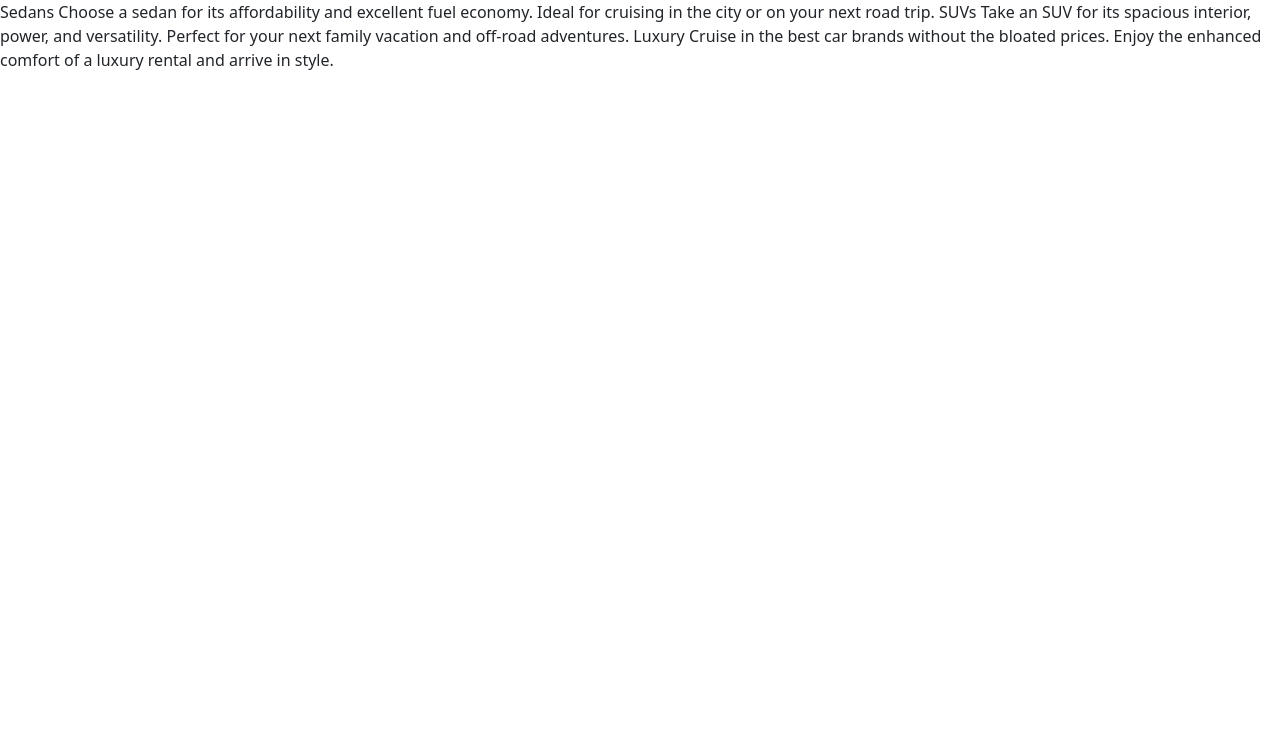
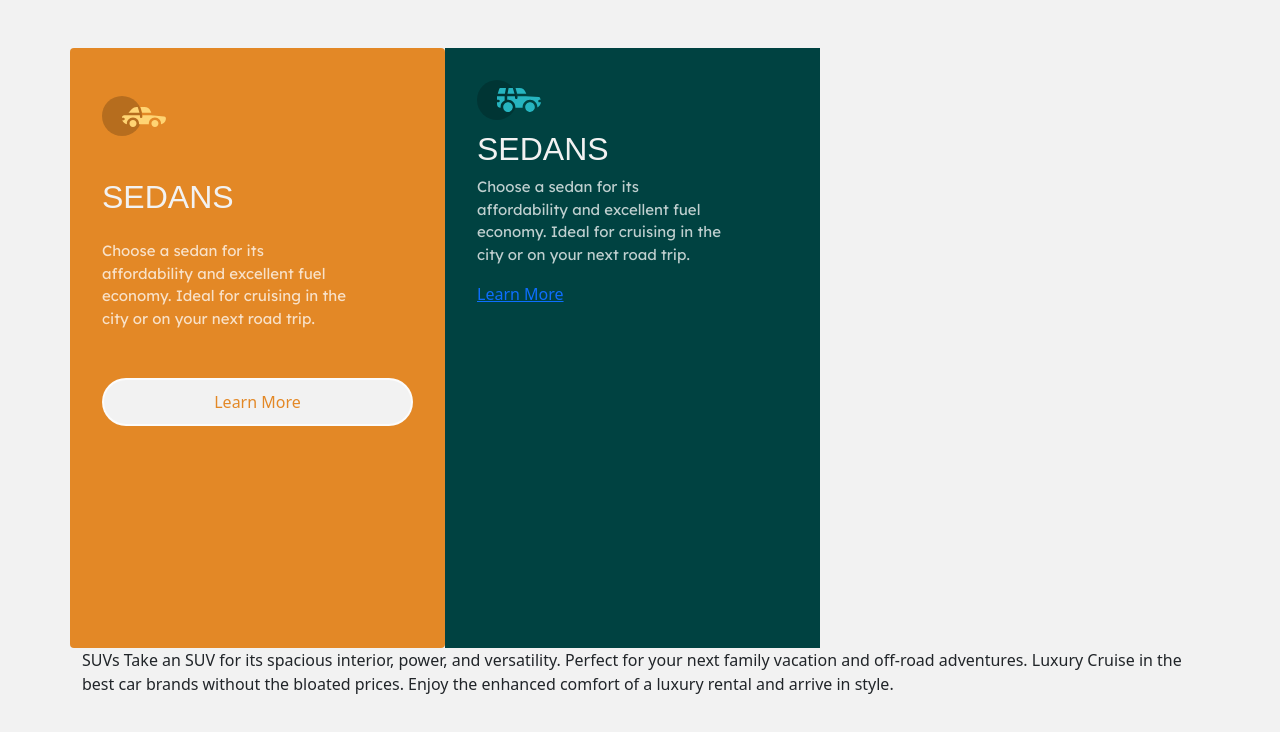
Before and after one commit to AwrelH/3columnCardcomponent, a plain HTML site: page index.html in a window 1280 px wide. Drawn offline with nearby package versions, Linux system fonts and the light colour scheme.

Commit message:
add style and structure to first card, when finished copy over

```diff
--- a/index.html
+++ b/index.html
@@ -1,24 +1,72 @@
 <!DOCTYPE html>
 <html lang="en">
+
 <head>
   <meta charset="UTF-8">
-  <meta name="viewport" content="width=device-width, initial-scale=1.0"> <!-- displays site properly based on user's device -->
+  <meta name="viewport" content="width=device-width, initial-scale=1.0">
+  <!-- displays site properly based on user's device -->
 
   <link rel="icon" type="image/png" sizes="32x32" href="./images/favicon-32x32.png">
-  <link href="https://cdn.jsdelivr.net/npm/bootstrap@5.1.3/dist/css/bootstrap.min.css" rel="stylesheet" integrity="sha384-1BmE4kWBq78iYhFldvKuhfTAU6auU8tT94WrHftjDbrCEXSU1oBoqyl2QvZ6jIW3" crossorigin="anonymous">
+  <link href="https://cdn.jsdelivr.net/npm/bootstrap@5.1.3/dist/css/bootstrap.min.css" rel="stylesheet"
+    integrity="sha384-1BmE4kWBq78iYhFldvKuhfTAU6auU8tT94WrHftjDbrCEXSU1oBoqyl2QvZ6jIW3" crossorigin="anonymous">
 
   <link rel="stylesheet" href="style.css">
+  <link rel="preconnect" href="https://fonts.googleapis.com">
+<link rel="preconnect" href="https://fonts.gstatic.com" crossorigin>
+<link href="https://fonts.googleapis.com/css2?family=Big+Shoulders+Display&family=Lexend+Deca&display=swap" rel="stylesheet">
 
   <title>Frontend Mentor | 3-column preview card component</title>
 
 
 
 </head>
+
 <body>
+  <main class="container mt-5">
+    <div class="row">
 
-  Sedans
+      <!-- first card -->
+      <div class="col-4 rounded card-settings">
+        <div class="icon pt-3 rounded-circle">
+          <svg width="64" height="40" xmlns="http://www.w3.org/2000/svg"><g fill="none" fill-rule="evenodd"><circle fill="#000" opacity=".201" cx="20" cy="20" r="20"/><path d="M52.936 24.11c1.942 0 3.517 1.542 3.517 3.445 0 1.903-1.575 3.445-3.517 3.445s-3.516-1.542-3.516-3.445c0-1.903 1.574-3.445 3.516-3.445zm-21.957 0c1.942 0 3.517 1.542 3.517 3.445 0 1.903-1.575 3.445-3.517 3.445s-3.516-1.542-3.516-3.445c0-1.903 1.574-3.445 3.516-3.445zm6.948-4.848v1.429c0 .716.61 1.293 1.348 1.259a1.295 1.295 0 001.225-1.295v-1.393h8.256l13.483 1.313c.956.093 1.676.881 1.676 1.814 0 2.89-2.126 5.303-4.926 5.819.397-3.557-2.458-6.62-6.053-6.62-3.646 0-6.504 3.14-6.039 6.723h-9.879c.466-3.588-2.397-6.722-6.039-6.722-3.595 0-6.45 3.062-6.052 6.62-2.14-.398-3.916-1.912-4.61-3.931h1.142c.731 0 1.32-.598 1.285-1.322-.033-.678-.629-1.2-1.322-1.2H20v-.251c0-1.274 1.066-2.243 2.306-2.243h15.62zM42.59 11c2.645 0 4.99 1.556 5.972 3.963l.726 1.779H40.17L38.413 11h4.178zm-6.865 0l1.758 5.741H26.505l3.357-3.654A6.502 6.502 0 0134.644 11h1.082z" fill="#FFD473" fill-rule="nonzero"/></g></svg>
+        </div>
+
+        <h1 class="card-text mt-5">
+          Sedans</h1>
+
+        <p class="text pt-3">
           Choose a sedan for its affordability and excellent fuel economy. Ideal for cruising in the city
           or on your next road trip.
+        </p>
+
+        <a class="mt-5 learn-more" href="#">Learn More</a>
+
+      </div>
+
+
+      <!-- second card -->
+      <div class="col-4 card-settings">
+        <div class="icon">
+          <svg width="64" height="40" xmlns="http://www.w3.org/2000/svg"><g fill="none" fill-rule="evenodd"><circle fill="#000" opacity=".201" cx="20" cy="20" r="20"/><path d="M31.002 22.358c2.917 0 5.18 2.593 4.762 5.506a4.828 4.828 0 01-2.962 3.778 4.797 4.797 0 01-5.3-1.165c-1.188-1.26-1.235-2.613-1.263-2.613-.42-2.924 1.857-5.506 4.763-5.506zm22 0c3.457 0 5.798 3.567 4.41 6.744A4.816 4.816 0 0152.3 31.94a4.826 4.826 0 01-4.06-4.077c-.42-2.915 1.846-5.506 4.762-5.506zm-15.04-6.083v1.462a1.29 1.29 0 001.352 1.29c.693-.033 1.227-.631 1.227-1.326v-1.426h8.3l13.056.716a1.29 1.29 0 011.164.917c.27.895.446 1.477.563 1.87h-1.047c-.694 0-1.291.534-1.324 1.228a1.29 1.29 0 001.288 1.352h1.445c-.164 2.225-1.57 4.193-3.6 5.05.13-4.212-3.255-7.63-7.384-7.63-4.317 0-7.762 3.718-7.358 8.086h-7.285c.43-4.655-3.503-8.531-8.131-8.046v-3.543h7.734zm-10.312 0v4.308a7.4 7.4 0 00-4.006 7.274 3.874 3.874 0 01-3.642-3.864v-1.635h1.46a1.29 1.29 0 000-2.58h-1.461v-3.213l.003-.29h7.646zm14.986-8.196c2.65 0 5 1.592 5.984 4.055l.63 1.579a5.525 5.525 0 01-.065-.004l-.026-.002-.034-.002-.022-.002a4.178 4.178 0 00-.224-.006l-.098-.001h-.039l-.136-.001h-.052l-.326-.001H40.211L38.528 8.08zm-13.632 0l-1.122 5.616h-7.144l1.47-4.71a1.29 1.29 0 011.231-.906h5.565zm6.832 0l1.683 5.615h-7.007l1.121-5.615h4.203z" fill="#26B5C0" fill-rule="nonzero"/></g></svg>
+        </div>
+
+        <h1>
+          Sedans</h1>
+
+        <p class="text">
+          Choose a sedan for its affordability and excellent fuel economy. Ideal for cruising in the city
+          or on your next road trip.
+        </p>
+
+        <a href="#">Learn More</a>
+
+      </div>
+
+
+    </div>
+
+
+
 
     SUVs
     Take an SUV for its spacious interior, power, and versatility. Perfect for your next family vacation
@@ -28,7 +76,8 @@
     Cruise in the best car brands without the bloated prices. Enjoy the enhanced comfort of a luxury
     rental and arrive in style.
 
-
+  </main>
 
 </body>
+
 </html>
--- a/style.css
+++ b/style.css
@@ -0,0 +1,91 @@
+@import url('https://fonts.googleapis.com/css2?family=Big+Shoulders+Display&family=Lexend+Deca&display=swap');
+
+body {
+    background-color: hsl(0, 0%, 95%);
+}
+
+.text {
+    color:hsla(0, 0%, 100%, 0.75)
+}
+
+.card-settings {
+    padding: 32px;
+    height: 600px;
+    width: 375px;
+}
+
+.card-settings:nth-of-type(1) {
+    background-color: hsl(31, 77%, 52%);
+}
+
+.card-settings:nth-of-type(2) {
+    background-color: hsl(184, 100%, 22%);
+}
+
+.card-settings:nth-of-type(2) {
+    background-color:  hsl(179, 100%, 13%);
+}
+
+h1 {
+    font-family: 'Big Shoulder Display', sans-serif;
+    text-transform: uppercase;
+    font-size: 2rem;
+    color: hsl(0, 0%, 95%);
+}
+
+p {
+    font-family: 'Lexend Deca', sans-serif;
+    color: hsla(0, 0%, 100%, 0.75);
+    font-size: 15px;
+    width: 28ch;
+}
+
+.icon {
+    height: 50px;
+    width: 50px;
+/*
+    background-color: black;
+    opacity: .3; */
+
+}
+
+.learn-more {
+    padding: 10px;
+    text-decoration: none;
+
+    border: 2px solid hsla(0, 0%, 100%, 0.75);
+    border-radius: 30px;
+    display: flex;
+    justify-content: center;
+    align-items: center;
+    text-align: center;
+    background-color:hsl(0, 0%, 95%);
+    font-weight: 400;
+
+
+}
+.learn-more:nth-of-type(1) {
+    color: hsl(31, 77%, 52%);
+}
+.learn-more:nth-of-type(2) {
+    color: hsl(184, 100%, 22%);
+}
+.learn-more:nth-of-type(3) {
+    color:  hsl(179, 100%, 13%);
+}
+
+.learn-more:active:nth-last-of-type(1) {
+    background-color: hsl(31, 77%, 52%);
+    color: hsl(0, 0%, 95%) ;
+
+}
+
+a:active:nth-last-of-type(2) {
+    background-color: hsl(184, 100%, 22%);
+    color: hsl(0, 0%, 95%) ;
+}
+
+a:active:nth-last-of-type(3) {
+    background-color:  hsl(179, 100%, 13%);
+    color: hsl(0, 0%, 95%) ;
+}
```
Lines whose indentation alone changed are shown as unchanged.
